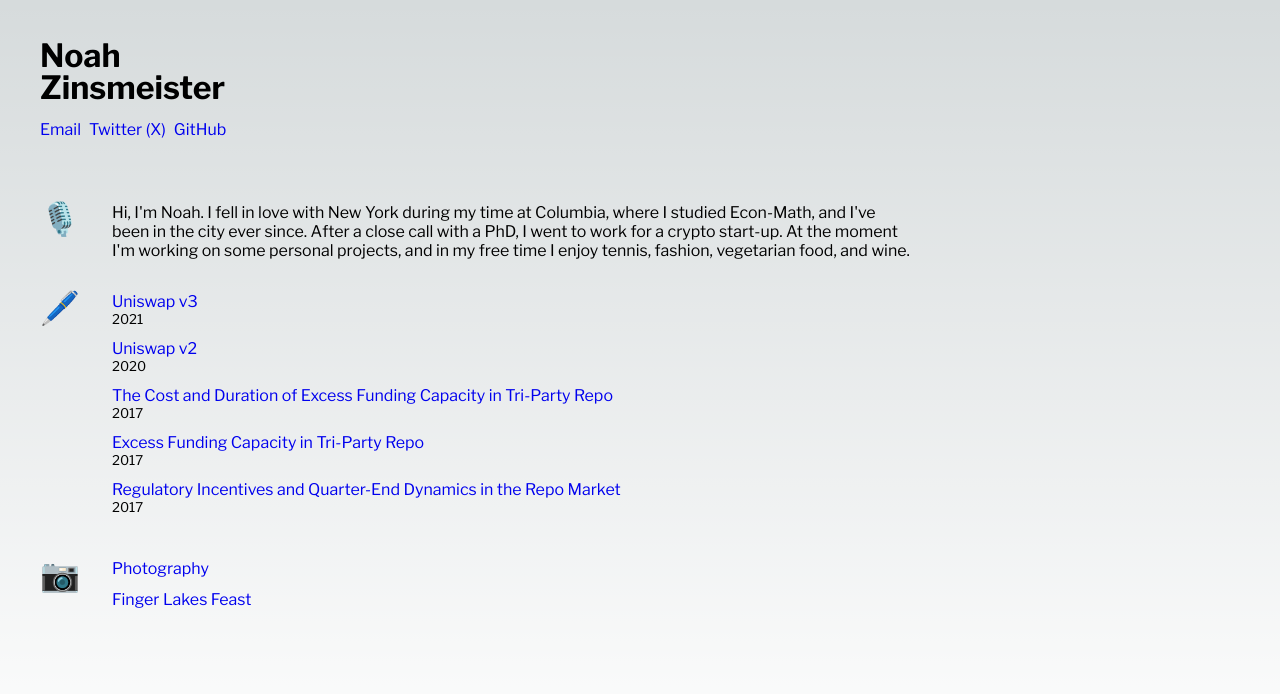
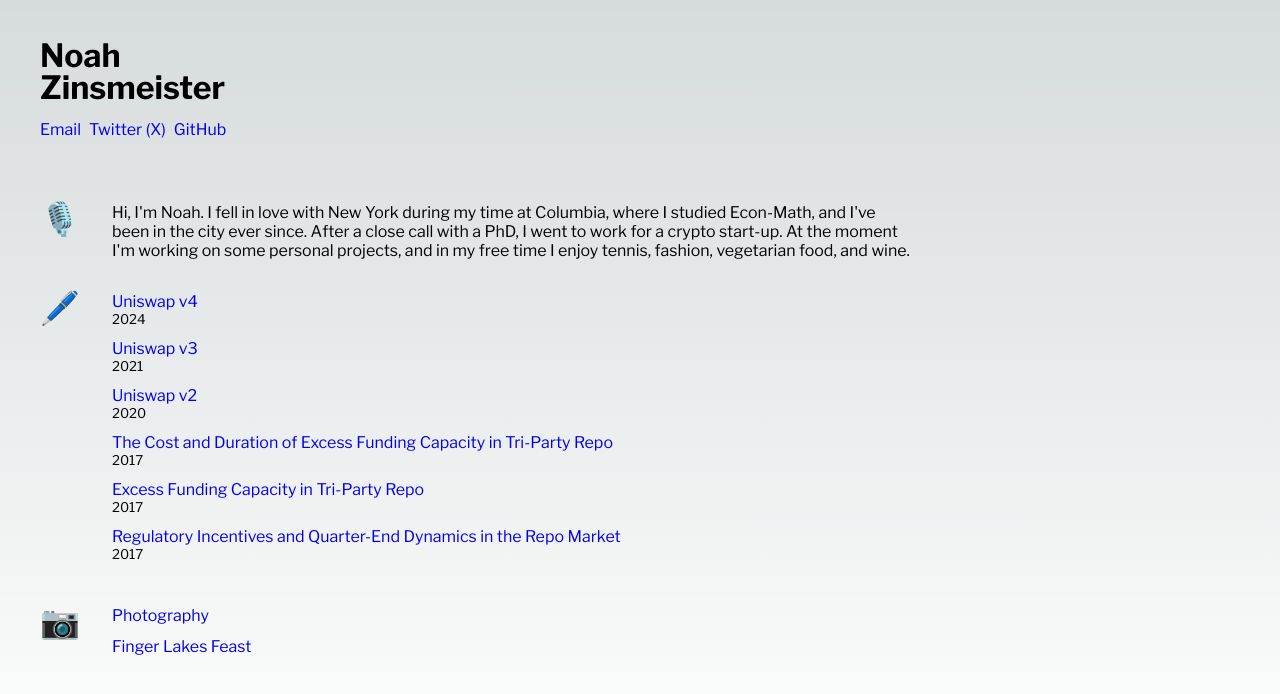
Before and after one commit to NoahZinsmeister/noahzinsmeister.com, a Next.js app: page / in a window 1280 px wide. Shown: the top 694 px of the page. Built offline with nearby package versions, Linux system fonts and the light colour scheme.

Commit message:
add v4 whitepaper

```diff
--- a/src/app/page.tsx
+++ b/src/app/page.tsx
@@ -40,6 +40,10 @@
         <div className={styles.section}>
           <h1 role="img">🖊️</h1>
           <p className={styles.writing}>
+            <a href="https://uniswap.org/whitepaper-v4.pdf" target="_blank">
+              Uniswap v4
+            </a>
+            <small>2024</small>
             <a href="https://uniswap.org/whitepaper-v3.pdf" target="_blank">
               Uniswap v3
             </a>
```
